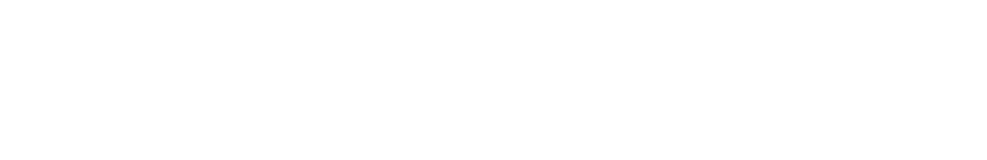
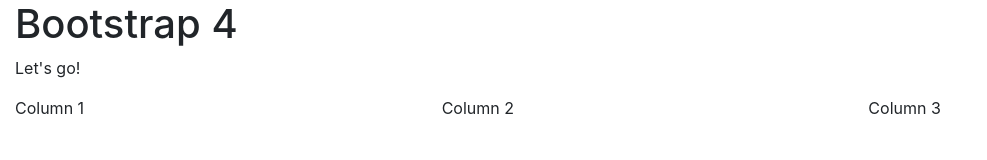
Before and after one commit to tuyendq/lthwbootstrap4, a plain HTML site: page index.html in a window 1280 px wide. Shown: the whole page, without its empty margins (0-987 px from the left). Drawn offline with nearby package versions, Linux system fonts and the light colour scheme.

Commit message:
create 3 columns

```diff
--- a/index.html
+++ b/index.html
@@ -1,10 +1,24 @@
 <!DOCTYPE html>
-<html>
+<html lang="en">
     <head>
         <title>Learn Bootstrap 4 the Hard Way</title>
-        <link rel="styleshee" href="https://maxcdn.bootstrapcdn.com/bootstrap/4.0.0/css/bootstrap.min.css">
+        <meta charset="utf-8">
+        <meta name="viewport" content="width=device-width, initial-scale=1">
+
+        <link rel="stylesheet" href="https://maxcdn.bootstrapcdn.com/bootstrap/4.0.0/css/bootstrap.min.css">
+        <script src="https://ajax.googleapis.com/ajax/libs/jquery/3.3.1/jquery.min.js"></script>
+        <script src="https://cdnjs.cloudflare.com/ajax/libs/popper.js/1.12.9/umd/popper.min.js"></script>
+        <script src="https://maxcdn.bootstrapcdn.com/bootstrap/4.0.0/js/bootstrap.min.js"></script>
     </head>
     <body>
-
+        <div class="container-fluid">
+            <h1>Bootstrap 4</h1>
+            <p>Let's go!</p>
+            <div class="row">
+                <div class="col">Column 1</div>
+                <div class="col">Column 2</div>
+                <div class="col">Column 3</div>
+            </div>
+        </div>
     </body>
 </html>
```
